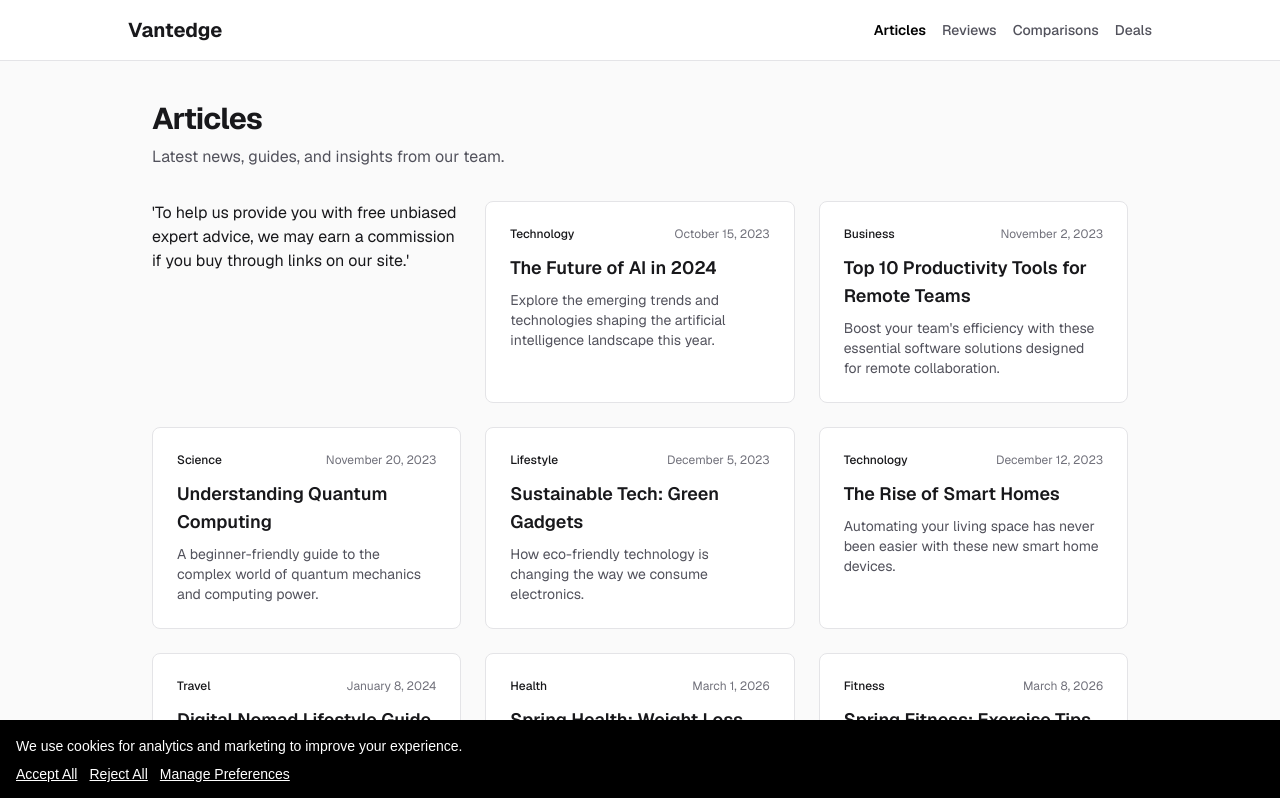
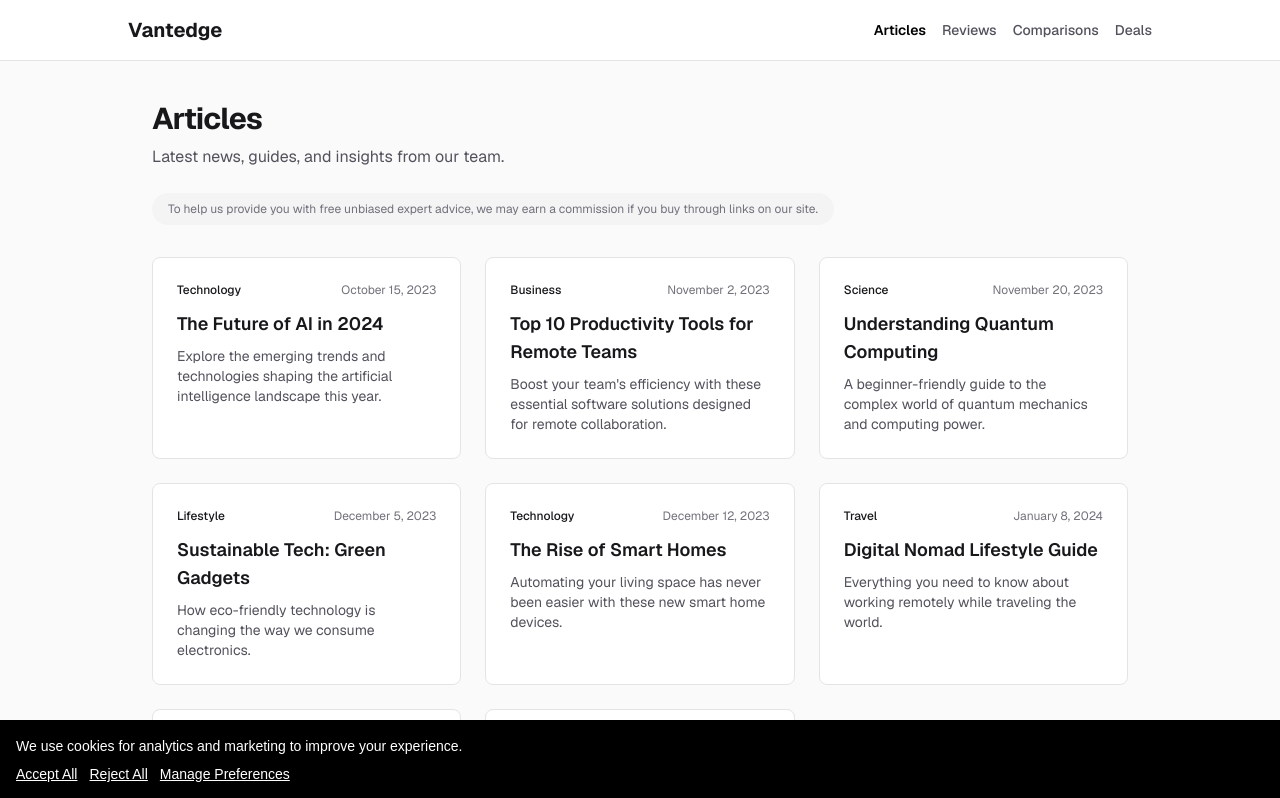
Before and after one commit to uchennaezeilo/vantedge, a Next.js app: page /articles in a window 1280 px wide. Shown: the top 798 px of the page. Built offline with nearby package versions, Linux system fonts and the light colour scheme.

Commit message:
Updating articles slug

```diff
--- a/app/articles/page.tsx
+++ b/app/articles/page.tsx
@@ -19,13 +19,15 @@ export default function ArticlesPage() {
       <main className="max-w-5xl mx-auto px-6 py-10 w-full">
         <div className="mb-8">
           <h1 className="text-3xl font-bold tracking-tight mb-2">Articles</h1>
-          <p className="text-zinc-600 dark:text-zinc-400">
+          <p className="text-zinc-600 dark:text-zinc-400 mb-6">
             Latest news, guides, and insights from our team.
           </p>
+          <div className="text-xs text-zinc-500 dark:text-zinc-500 bg-zinc-100 dark:bg-zinc-900 py-2 px-4 rounded-full inline-block">
+            To help us provide you with free unbiased expert advice, we may earn a commission if you buy through links on our site.
+          </div>
         </div>
 
         <div className="grid gap-6 sm:grid-cols-2 lg:grid-cols-3">
-          'To help us provide you with free unbiased expert advice, we may earn a commission if you buy through links on our site.'
           {ALL_ARTICLES.map((article) => (
             <Link
               key={article.id}
```
